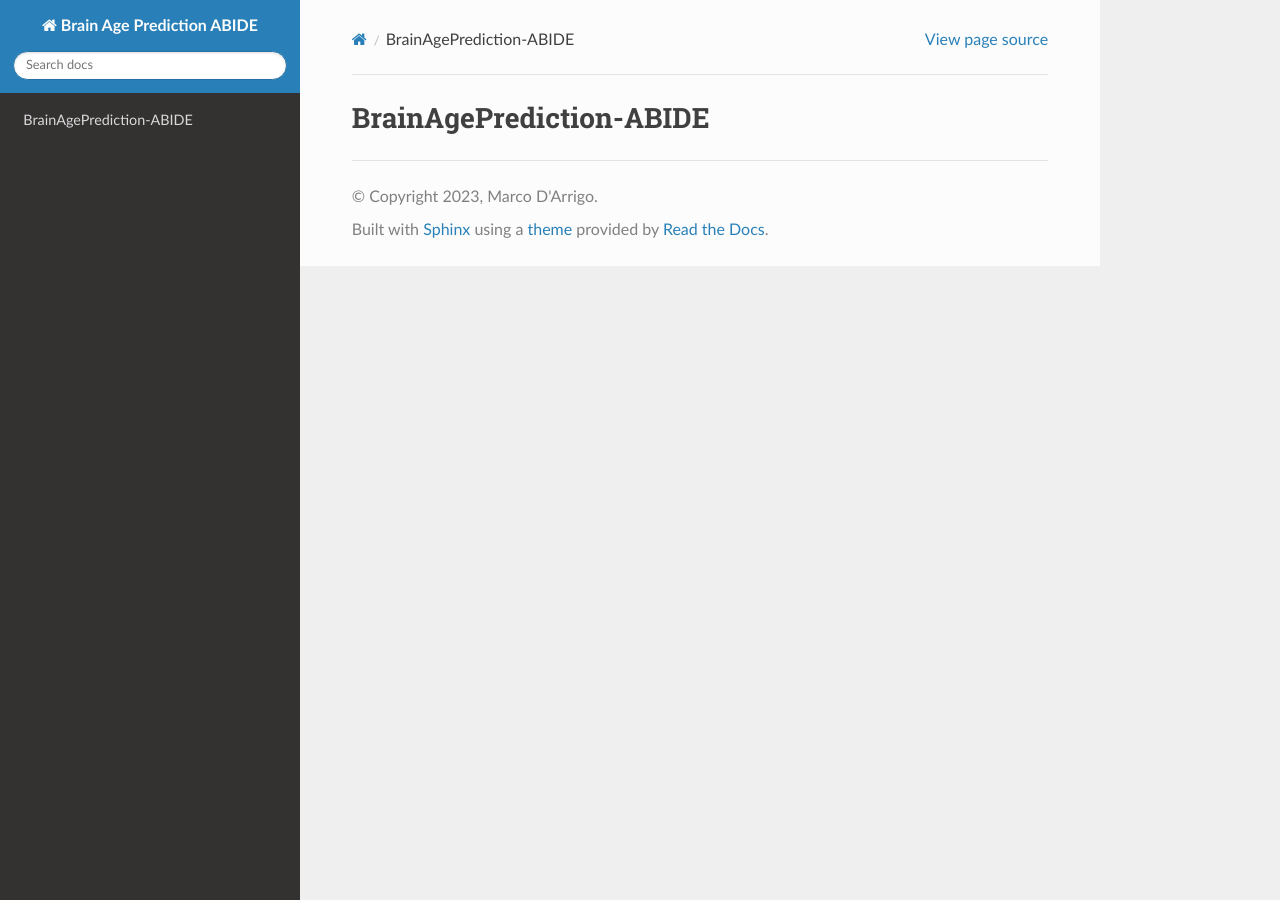
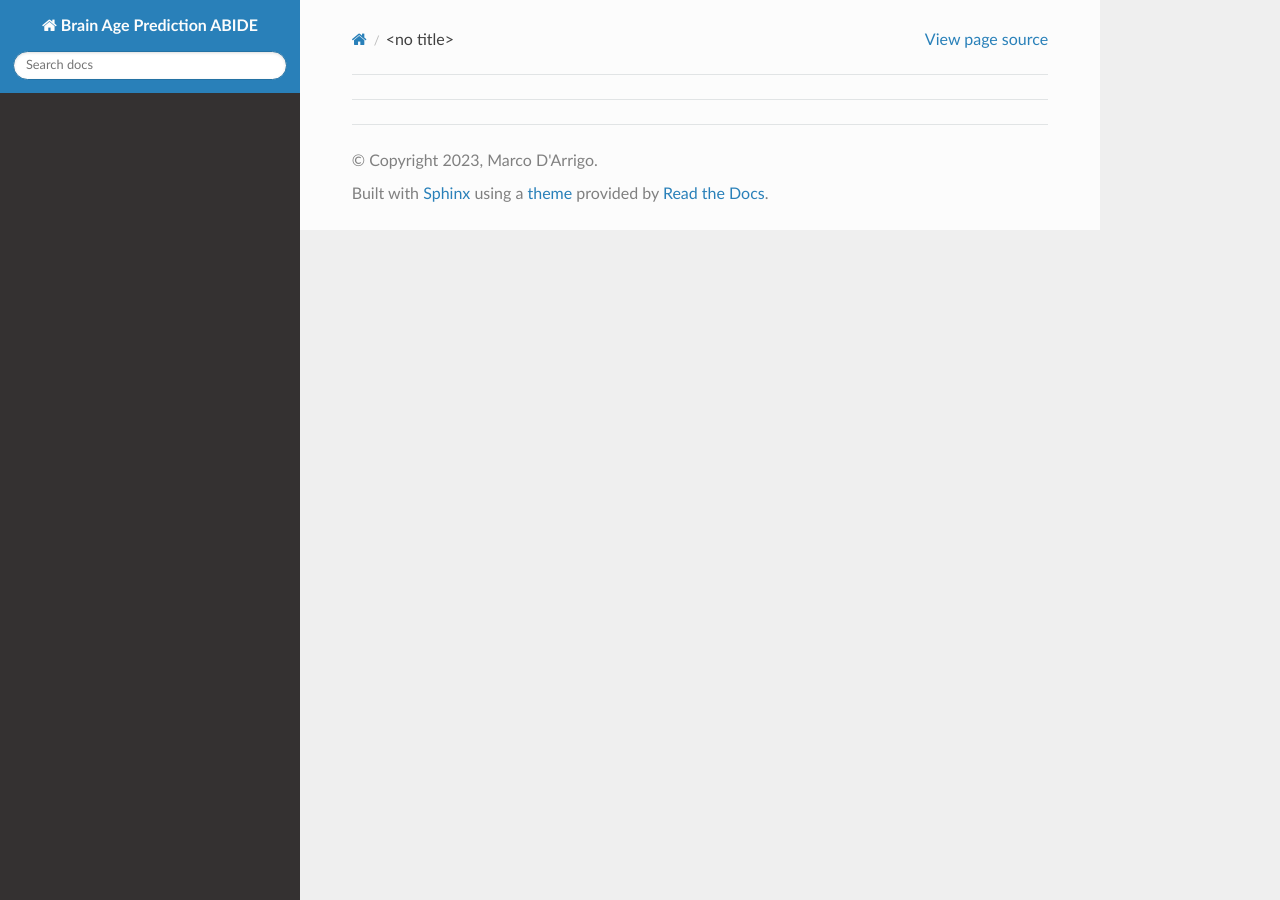
Before and after one commit to m-darrigo/BrainAgePrediction-ABIDE, a Sphinx documentation site: the page built from docs/index.rst, in a window 1280 px wide. Built offline with Sphinx 7.4.7 and the Read the Docs theme 2.0.0, drawn with Linux system fonts in a browser that asks for light colours; pages that are not in the unit, such as notebooks, are missing from menus.

Commit message:
Update index.rst

```diff
--- a/docs/index.rst
+++ b/docs/index.rst
@@ -1,4 +1,4 @@
-BrainAgePrediction-ABIDE
+.. BrainAgePrediction-ABIDE
 ================
 
 .. toctree::
```
